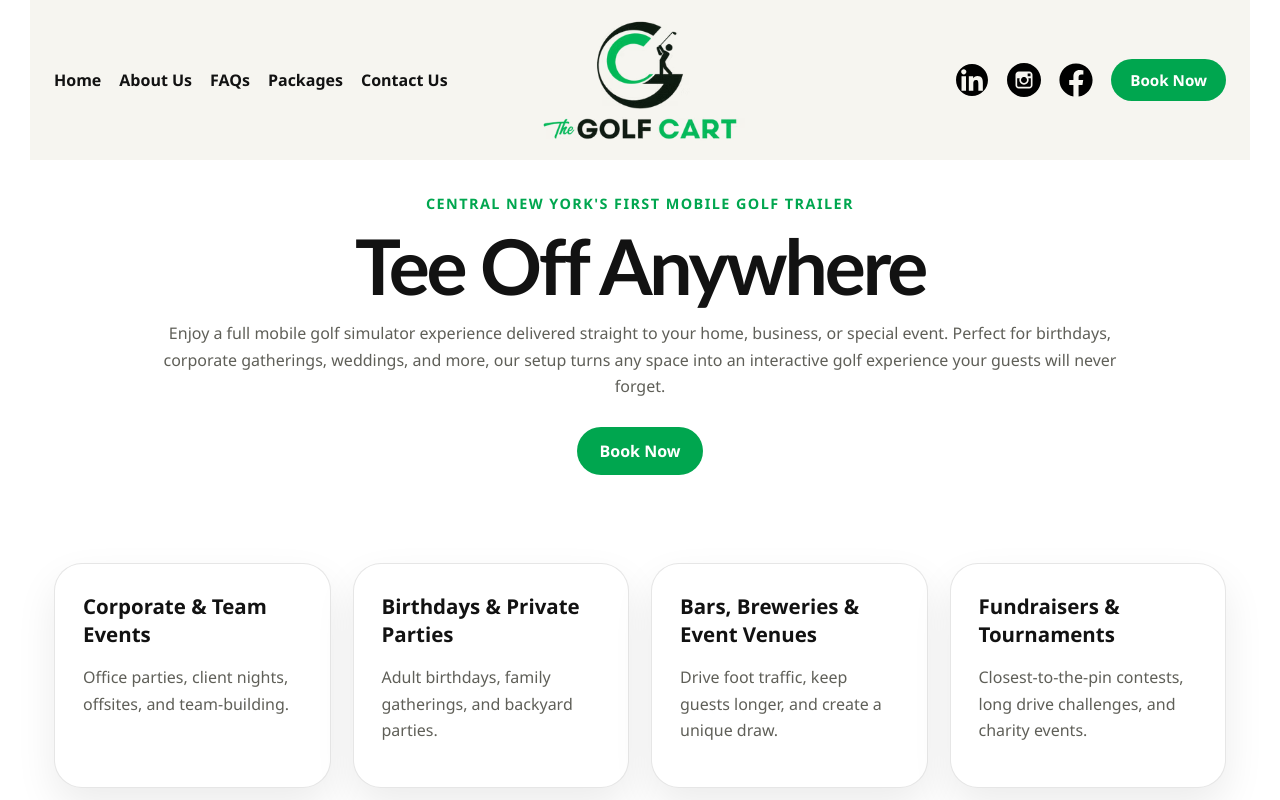
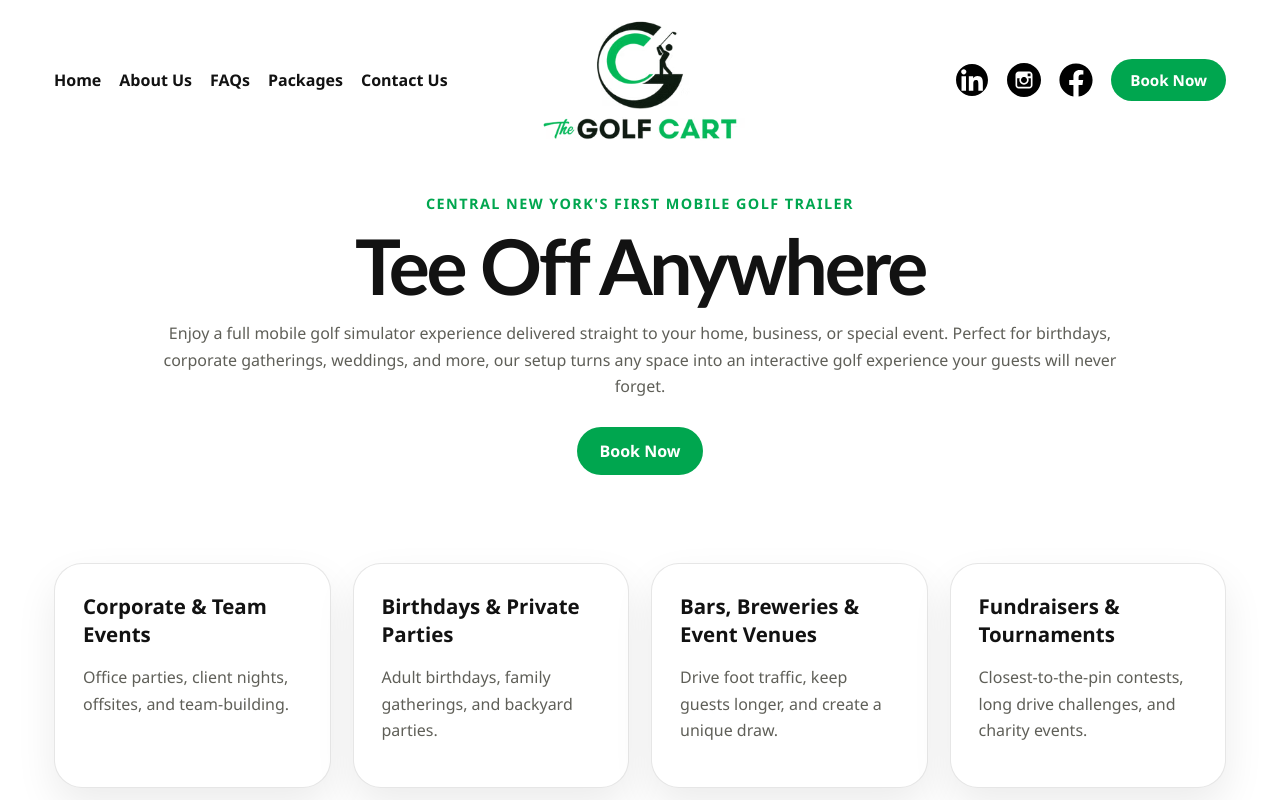
Before and after one commit to danielfan-pro/thegolfcart, a Next.js app: page / in a window 1280 px wide. Shown: the top 800 px of the page. Built offline with nearby package versions, Linux system fonts and the light colour scheme.

Commit message:
Make header background pure white

```diff
--- a/app/globals.css
+++ b/app/globals.css
@@ -130,7 +130,7 @@ img {
   max-width: 1220px;
   margin: 0 auto;
   padding: 18px 24px;
-  background: rgba(246, 244, 239, 0.9);
+  background: rgba(255, 255, 255, 0.9);
   backdrop-filter: blur(12px);
 }
 
```
